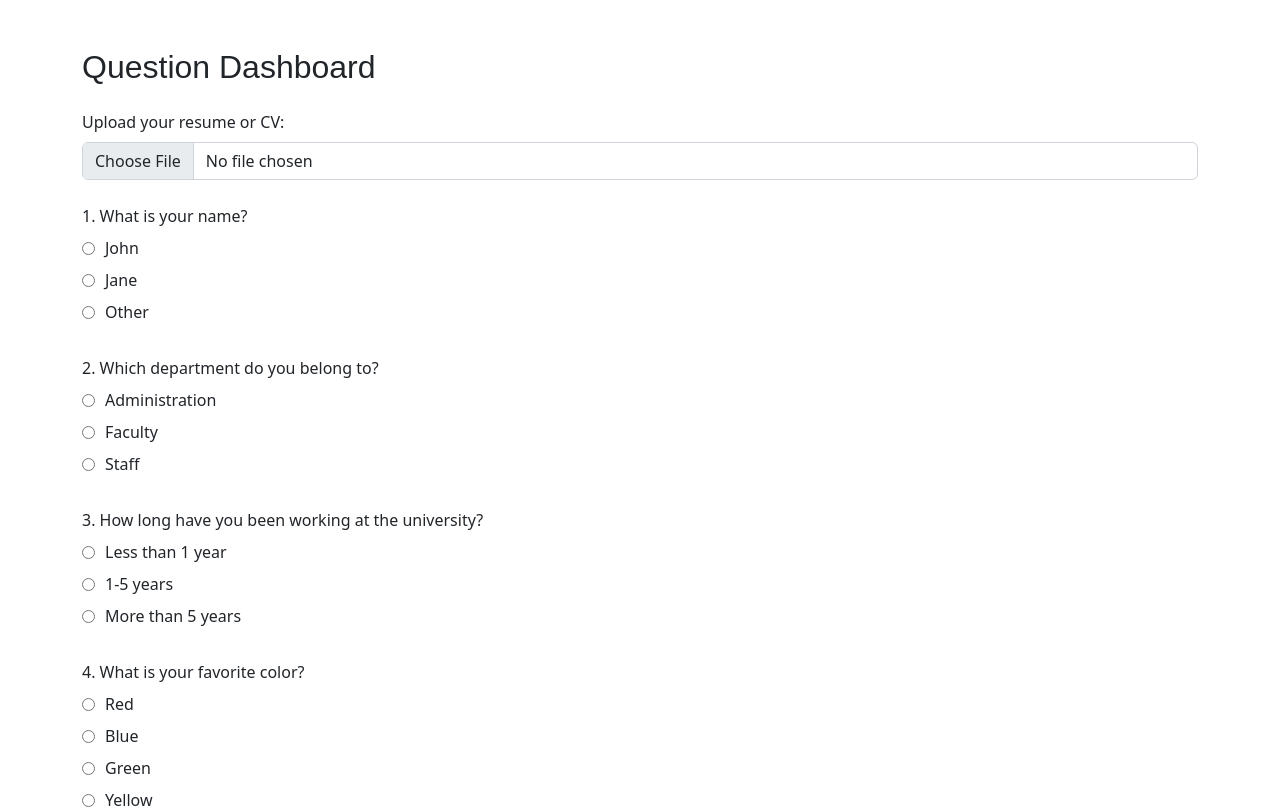
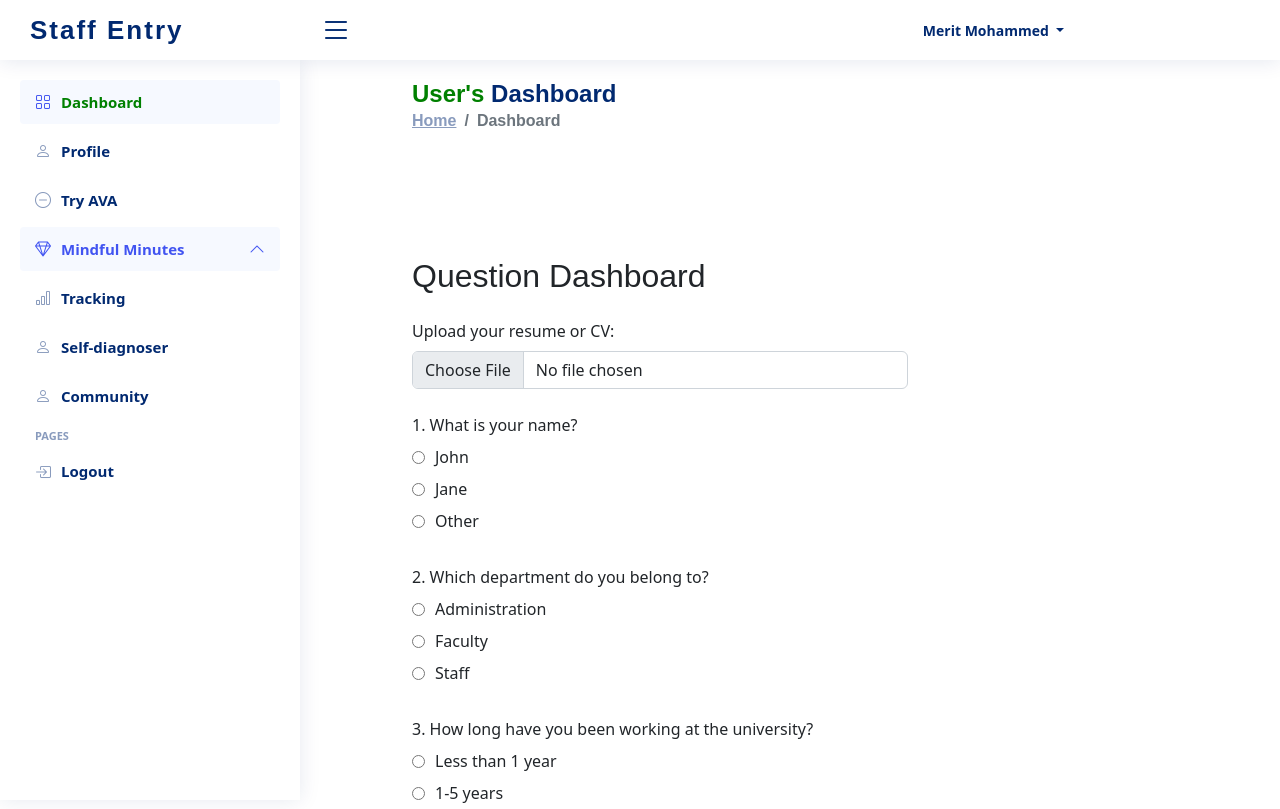
Before and after one commit to 56radius/staff-entries, a React (Create React App) app: page /dashboard in a window 1280 px wide. Shown: the top 809 px of the page. Built offline with nearby package versions, Linux system fonts and the light colour scheme.

Commit message:
Adding the sidiebar and navbar to the dashboard

```diff
--- a/src/components/Dashboard/QuestionDashboardScreen.js
+++ b/src/components/Dashboard/QuestionDashboardScreen.js
@@ -7,6 +7,8 @@ import "../../assets/dashboard/assets/vendor/quill/quill.snow.css";
 import "../../assets/dashboard/assets/vendor/quill/quill.bubble.css";
 import "../../assets/dashboard/assets/vendor/remixicon/remixicon.css";
 import "../../assets/dashboard/assets/vendor/simple-datatables/style.css";
+
+import Sidebar from "../../elements/Siidebar";
 
 function QuestionDashboardScreen() {
     const [answers, setAnswers] = useState({});
@@ -129,6 +131,90 @@ function QuestionDashboardScreen() {
 
     return (
         <div className="container">
+
+<header id="header" className="header fixed-top d-flex align-items-center">
+        <div className="d-flex align-items-center justify-content-between">
+          <button style={{ borderWidth: 0, marginLeft: "30px", background: "#fff" }} className="logo d-flex align-items-center">
+            <span className="d-none d-lg-block"> Staff Entry </span>{" "}
+          </button>
+          <i className="bi bi-list toggle-sidebar-btn"></i>
+        </div>
+
+        <nav className="header-nav ms-auto">
+          <ul className="d-flex align-items-center">
+            {/* Other nav items */}
+            <li className="nav-item dropdown pe-3">
+              <a className="nav-link nav-profile d-flex align-items-center pe-0" href="#" data-bs-toggle="dropdown">
+                <span className="d-none d-md-block dropdown-toggle ps-2"> Merit Mohammed </span>
+              </a>
+
+              <ul className="dropdown-menu dropdown-menu-end dropdown-menu-arrow profile">
+                <li className="dropdown-header">
+                  <h6> Merit Mohammed </h6>
+                  <span>Web Designer</span>
+                </li>
+                {/* Profile options */}
+                <li>
+                  <a className="dropdown-item d-flex align-items-center" href="users-profile.html">
+                    <i className="bi bi-person"></i>
+                    <span>My Profile</span>
+                  </a>
+                </li>
+                <li>
+                  <hr className="dropdown-divider" />
+                </li>
+                <li>
+                  <a className="dropdown-item d-flex align-items-center" href="users-profile.html">
+                    <i className="bi bi-gear"></i>
+                    <span>Account Settings</span>
+                  </a>
+                </li>
+                <li>
+                  <hr className="dropdown-divider" />
+                </li>
+                <li>
+                  <a className="dropdown-item d-flex align-items-center" href="pages-faq.html">
+                    <i className="bi bi-question-circle"></i>
+                    <span>Need Help?</span>
+                  </a>
+                </li>
+                <li>
+                  <hr className="dropdown-divider" />
+                </li>
+                <li>
+                  <a className="dropdown-item d-flex align-items-center">
+                    <i className="bi bi-box-arrow-right"></i>
+                    <span>Sign Out</span>
+                  </a>
+                </li>
+              </ul>
+            </li>
+          </ul>
+        </nav>
+      </header>
+
+      <Sidebar />
+
+      <main id="main" className="main">
+        <div className="pagetitle">
+          <h1>
+            {" "}
+            <span style={{ color: "green" }}> User's </span> Dashboard{" "}
+          </h1>
+          <nav>
+            <ol className="breadcrumb">
+              <li className="breadcrumb-item">
+                <a href="index.html">Home</a>
+              </li>
+              <li className="breadcrumb-item active">Dashboard</li>
+            </ol>
+          </nav>
+        </div>
+
+        <section className="section dashboard">
+          <div className="row">
+            <div className="col-lg-8">
+
             <h2 className="mt-5 mb-4">Question Dashboard</h2>
             <div className="mb-4">
                 <label htmlFor="resumeUpload" className="form-label">Upload your resume or CV:</label>
@@ -165,6 +251,10 @@ function QuestionDashboardScreen() {
                     ))}
                 </ul>
             </div>
+            </div>
+          </div>
+        </section>
+      </main>
         </div>
     );
 }
--- /dev/null
+++ b/src/elements/Siidebar.js
@@ -0,0 +1,172 @@
+import React, { useState } from "react";
+
+import { useNavigate } from "react-router-dom";
+
+//importing css code
+import ".././assets/dashboard/assets/css/style.css";
+
+//importing css vendor variables
+import ".././assets/dashboard/assets/vendor/bootstrap/css/bootstrap.min.css";
+import ".././assets/dashboard/assets/vendor/bootstrap-icons/bootstrap-icons.css";
+import ".././assets/dashboard/assets/vendor/boxicons/css/boxicons.min.css";
+import ".././assets/dashboard/assets/vendor/quill/quill.snow.css";
+import ".././assets/dashboard/assets/vendor/quill/quill.bubble.css";
+import ".././assets/dashboard/assets/vendor/remixicon/remixicon.css";
+import ".././assets/dashboard/assets/vendor/simple-datatables/style.css";
+
+//firebase auth for sign out
+import { getAuth, signOut } from "firebase/auth";
+import Swal from "sweetalert2";
+
+function Sidebar() {
+  const navigate = useNavigate();
+  const [loading, setLoading] = useState(false);
+
+  const handleSignOut = () => {
+    // Show confirmation dialog
+    Swal.fire({
+      title: "Are you sure you want to log out?",
+      icon: "question",
+      showCancelButton: true,
+      confirmButtonColor: "#3085d6",
+      cancelButtonColor: "#d33",
+      confirmButtonText: "Yes, log out",
+      cancelButtonText: "Cancel",
+    }).then((result) => {
+      if (result.isConfirmed) {
+        // Show loading state
+        setLoading(true);
+
+        // User confirmed, perform sign out
+        const auth = getAuth();
+        signOut(auth)
+          .then(() => {
+            // Navigate to the home page after successful logout
+            navigate("/");
+          })
+          .catch((error) => {
+            // Handle any errors that occur during sign out
+            console.error("Error signing out:", error);
+            // Hide loading state if an error occurs
+            setLoading(false);
+          });
+      }
+    });
+  };
+
+  return (
+    <div style={{ background: "#f6f9ff" }}>
+      {/* second header or aside header */}
+      <aside id="sidebar" className="sidebar">
+        <ul className="sidebar-nav" id="sidebar-nav">
+          <li className="nav-item">
+            <a onClick={() => navigate("/dashboard")} className="nav-link">
+              <i className="bi bi-grid"></i>
+              <span style={{ color: "green" }}>Dashboard</span>
+            </a>
+          </li>
+
+          <li className="nav-item">
+            <a
+            onClick={() => navigate("/profile")}
+            className="nav-link collapsed">
+              <i className="bi bi-person"></i>
+              <span> Profile </span>
+            </a>
+          </li>
+
+          <li className="nav-item">
+            <a
+              onClick={() => navigate("/tryava")}
+              className="nav-link collapsed"
+            >
+              <i className="bi bi-dash-circle"></i>
+              <span> Try AVA </span>
+            </a>
+          </li>
+
+          <li className="nav-item dropdown">
+            <a href="#" className="nav-link">
+              <i className="bi bi-gem"></i>
+              <span> Mindful Minutes </span>
+              <i className="bi bi-chevron-down ms-auto"></i>
+            </a>
+            <ul className="dropdown-menu">
+              <li>
+                <a href="yoga.html">
+                  <i className="bi bi-circle"></i>
+                  <span> Yoga </span>
+                </a>
+              </li>
+              <li>
+                <a href="exercise.html">
+                  <i className="bi bi-circle"></i>
+                  <span> Exercise </span>
+                </a>
+              </li>
+              <li>
+                <a href="mind_planning.html">
+                  <i className="bi bi-circle"></i>
+                  <span> Mental Health To-do list </span>
+                </a>
+              </li>
+            </ul>
+          </li>
+
+          <li className="nav-item">
+            <a
+              onClick={() => navigate("/tracking")}
+              className="nav-link collapsed"
+              data-bs-target="#charts-nav"
+              data-bs-toggle="collapse"
+            >
+              <i className="bi bi-bar-chart"></i>
+              <span> Tracking </span>
+            </a>
+            <ul
+              id="charts-nav"
+              className="nav-content collapse"
+              data-bs-parent="#sidebar-nav"
+            ></ul>
+          </li>
+
+          <li className="nav-item">
+            <a
+              onClick={() => navigate("/diagnoser")}
+              className="nav-link collapsed"
+            >
+              <i className="bi bi-person"></i>
+              <span> Self-diagnoser </span>
+            </a>
+          </li>
+
+          <li className="nav-item">
+            <a className="nav-link collapsed" href="community.html">
+              <i className="bi bi-person"></i>
+              <span> Community </span>
+            </a>
+          </li>
+
+          <li className="nav-heading">Pages</li>
+
+          {/* Logout item */}
+          <li className="nav-item">
+            <a onClick={handleSignOut} className="nav-link collapsed">
+              <i className="bi bi-box-arrow-in-right"></i>
+              <span> Logout </span>
+            </a>
+          </li>
+        </ul>
+      </aside>
+      {loading && (
+        <div className="loading-overlay">
+          <div className="spinner-border text-primary animate-spin" role="status">
+            <span className="visually-hidden">Loading...</span>
+          </div>
+        </div>
+      )}
+    </div>
+  );
+}
+
+export default Sidebar;
```
